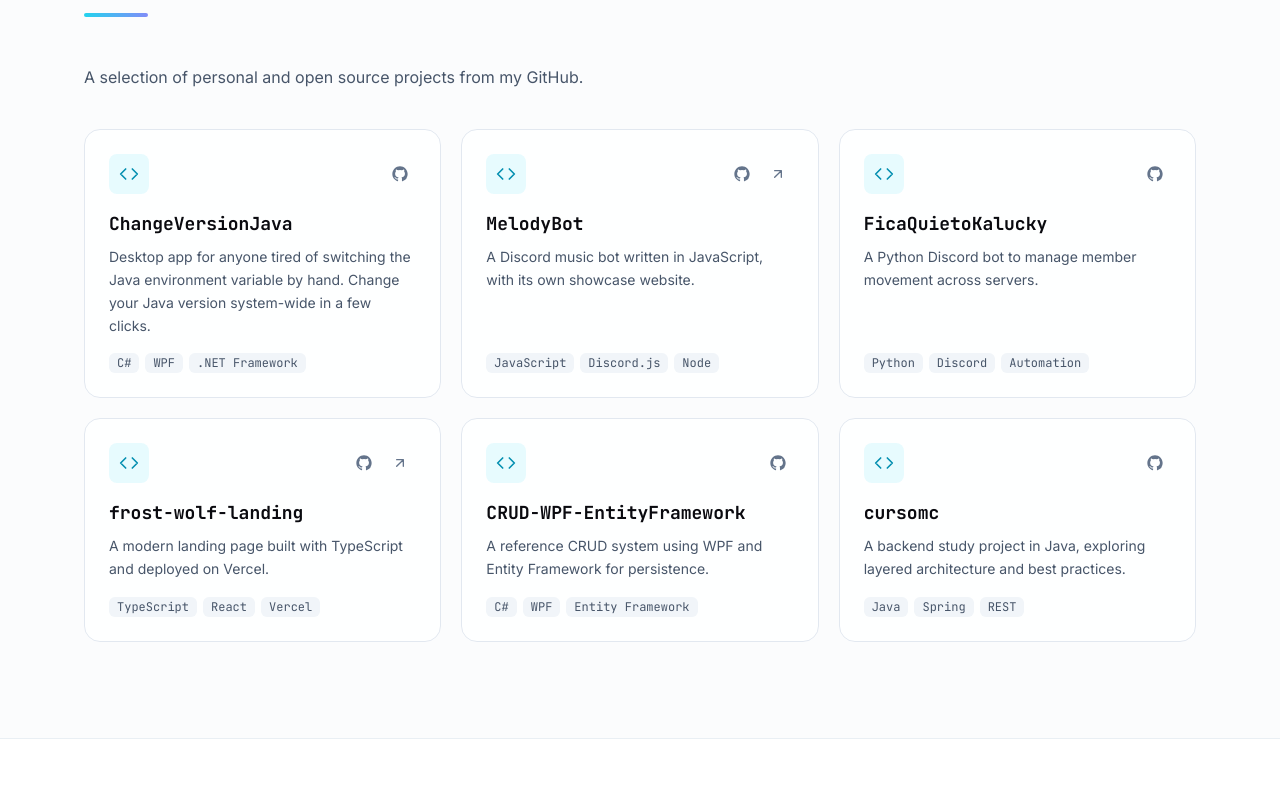
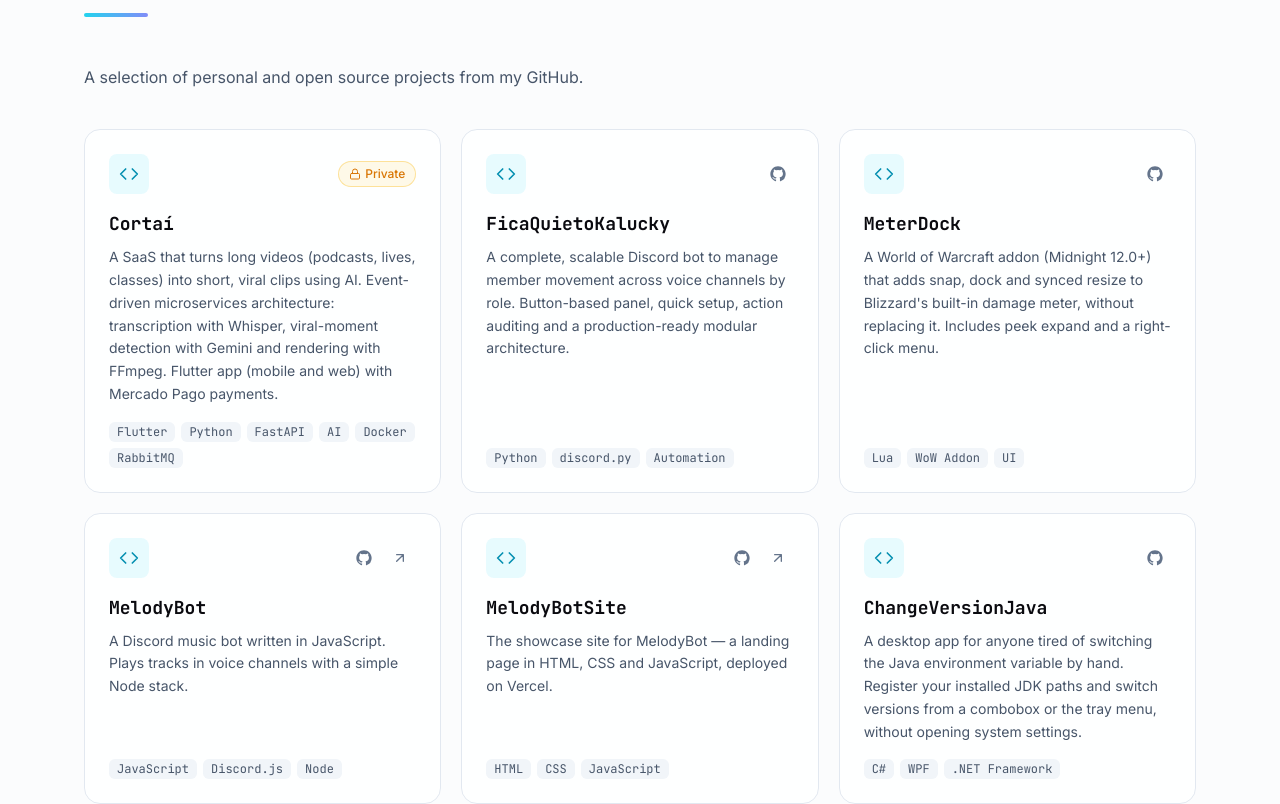
Before and after one commit to jubureba/jubureba.github.io, a React (Vite) app: page / in a window 1280 px wide. Shown: the part 3544-4348 px from the top of the page. Built offline with nearby package versions, Linux system fonts and the light colour scheme.

Commit message:
feat: curar projetos do portfolio (Cortai, MeterDock, MelodyBotSite, etc.)
- Substitui a lista de projetos pelos 6 escolhidos
- Cortai como destaque, marcado como privado (sem link de codigo)
- Descricoes fieis baseadas nos READMEs de cada repo

```diff
--- a/src/components/icons.tsx
+++ b/src/components/icons.tsx
@@ -43,6 +43,15 @@ export function ArrowUpRightIcon(props: IconProps) {
   )
 }
 
+export function LockIcon(props: IconProps) {
+  return (
+    <svg viewBox="0 0 24 24" fill="none" stroke="currentColor" strokeWidth="2" strokeLinecap="round" strokeLinejoin="round" aria-hidden="true" {...props}>
+      <rect x="3" y="11" width="18" height="11" rx="2" />
+      <path d="M7 11V7a5 5 0 0 1 10 0v4" />
+    </svg>
+  )
+}
+
 export function CodeIcon(props: IconProps) {
   return (
     <svg viewBox="0 0 24 24" fill="none" stroke="currentColor" strokeWidth="2" strokeLinecap="round" strokeLinejoin="round" aria-hidden="true" {...props}>
--- a/src/i18n/translations.ts
+++ b/src/i18n/translations.ts
@@ -50,12 +50,14 @@ export interface Translation {
     subtitle: string
     viewCode: string
     viewLive: string
+    privateLabel: string
     items: {
       name: string
       description: string
       tags: string[]
-      repo: string
+      repo?: string
       live?: string
+      isPrivate?: boolean
     }[]
   }
   contact: {
@@ -213,50 +215,51 @@ export const translations: Record<Language, Translation> = {
         'Uma seleção de projetos pessoais e open source do meu GitHub.',
       viewCode: 'Ver código',
       viewLive: 'Ver online',
+      privateLabel: 'Privado',
       items: [
         {
-          name: 'ChangeVersionJava',
+          name: 'Cortaí',
           description:
-            'App desktop para quem cansou de trocar a variável de ambiente do Java na mão. Alterna a versão do Java pelo sistema com poucos cliques.',
-          tags: ['C#', 'WPF', '.NET Framework'],
-          repo: 'https://github.com/jubureba/ChangeVersionJava',
+            'SaaS que transforma vídeos longos (podcasts, lives, aulas) em clips curtos e virais usando IA. Arquitetura de microsserviços event-driven: transcrição com Whisper, detecção dos melhores momentos com Gemini e renderização com FFmpeg. App em Flutter (mobile e web) e pagamentos via Mercado Pago.',
+          tags: ['Flutter', 'Python', 'FastAPI', 'IA', 'Docker', 'RabbitMQ'],
+          isPrivate: true,
+        },
+        {
+          name: 'FicaQuietoKalucky',
+          description:
+            'Bot de Discord completo e escalável para gerenciar a movimentação de membros entre canais de voz por cargo. Painel com botões, setup rápido, auditoria de ações e arquitetura modular pronta para produção.',
+          tags: ['Python', 'discord.py', 'Automação'],
+          repo: 'https://github.com/jubureba/FicaQuietoKalucky',
+        },
+        {
+          name: 'MeterDock',
+          description:
+            'Addon para World of Warcraft (Midnight 12.0+) que adiciona snap, dock e sincronização de redimensionamento ao medidor de dano nativo da Blizzard, sem substituí-lo. Inclui peek expand e menu de contexto.',
+          tags: ['Lua', 'WoW Addon', 'UI'],
+          repo: 'https://github.com/jubureba/MeterDock',
         },
         {
           name: 'MelodyBot',
           description:
-            'Bot de música para Discord, escrito em JavaScript, com site de apresentação próprio.',
+            'O bot de música paraense para Discord, escrito em JavaScript. Toca faixas em canais de voz com uma stack simples em Node.',
           tags: ['JavaScript', 'Discord.js', 'Node'],
           repo: 'https://github.com/jubureba/MelodyBot',
           live: 'https://melody-bot.vercel.app',
         },
         {
-          name: 'FicaQuietoKalucky',
+          name: 'MelodyBotSite',
           description:
-            'Bot de Discord em Python para gerenciar a movimentação de membros em servidores.',
-          tags: ['Python', 'Discord', 'Automação'],
-          repo: 'https://github.com/jubureba/FicaQuietoKalucky',
+            'Site de apresentação do MelodyBot, com landing page em HTML, CSS e JavaScript e deploy na Vercel.',
+          tags: ['HTML', 'CSS', 'JavaScript'],
+          repo: 'https://github.com/jubureba/MelodyBotSite',
+          live: 'https://melody-bot-site.vercel.app',
         },
         {
-          name: 'frost-wolf-landing',
+          name: 'ChangeVersionJava',
           description:
-            'Landing page moderna construída em TypeScript, com deploy na Vercel.',
-          tags: ['TypeScript', 'React', 'Vercel'],
-          repo: 'https://github.com/jubureba/frost-wolf-landing',
-          live: 'https://frost-wolf-landing.vercel.app',
-        },
-        {
-          name: 'CRUD-WPF-EntityFramework',
-          description:
-            'Sistema CRUD de referência usando WPF e Entity Framework para persistência.',
-          tags: ['C#', 'WPF', 'Entity Framework'],
-          repo: 'https://github.com/jubureba/CRUD-WPF-ENTITYFRAMEWORK',
-        },
-        {
-          name: 'cursomc',
-          description:
-            'Projeto de estudos backend em Java, explorando arquitetura em camadas e boas práticas.',
-          tags: ['Java', 'Spring', 'REST'],
-          repo: 'https://github.com/jubureba/cursomc',
+            'App desktop para quem cansou de trocar a variável de ambiente do Java na mão. Cadastra os caminhos das JDKs instaladas e alterna a versão por combobox ou pelo menu da bandeja, sem abrir as configurações do sistema.',
+          tags: ['C#', 'WPF', '.NET Framework'],
+          repo: 'https://github.com/jubureba/ChangeVersionJava',
         },
       ],
     },
@@ -411,50 +414,51 @@ export const translations: Record<Language, Translation> = {
       subtitle: 'A selection of personal and open source projects from my GitHub.',
       viewCode: 'View code',
       viewLive: 'Live demo',
+      privateLabel: 'Private',
       items: [
         {
-          name: 'ChangeVersionJava',
+          name: 'Cortaí',
           description:
-            'Desktop app for anyone tired of switching the Java environment variable by hand. Change your Java version system-wide in a few clicks.',
-          tags: ['C#', 'WPF', '.NET Framework'],
-          repo: 'https://github.com/jubureba/ChangeVersionJava',
+            'A SaaS that turns long videos (podcasts, lives, classes) into short, viral clips using AI. Event-driven microservices architecture: transcription with Whisper, viral-moment detection with Gemini and rendering with FFmpeg. Flutter app (mobile and web) with Mercado Pago payments.',
+          tags: ['Flutter', 'Python', 'FastAPI', 'AI', 'Docker', 'RabbitMQ'],
+          isPrivate: true,
+        },
+        {
+          name: 'FicaQuietoKalucky',
+          description:
+            'A complete, scalable Discord bot to manage member movement across voice channels by role. Button-based panel, quick setup, action auditing and a production-ready modular architecture.',
+          tags: ['Python', 'discord.py', 'Automation'],
+          repo: 'https://github.com/jubureba/FicaQuietoKalucky',
+        },
+        {
+          name: 'MeterDock',
+          description:
+            "A World of Warcraft addon (Midnight 12.0+) that adds snap, dock and synced resize to Blizzard's built-in damage meter, without replacing it. Includes peek expand and a right-click menu.",
+          tags: ['Lua', 'WoW Addon', 'UI'],
+          repo: 'https://github.com/jubureba/MeterDock',
         },
         {
           name: 'MelodyBot',
           description:
-            'A Discord music bot written in JavaScript, with its own showcase website.',
+            'A Discord music bot written in JavaScript. Plays tracks in voice channels with a simple Node stack.',
           tags: ['JavaScript', 'Discord.js', 'Node'],
           repo: 'https://github.com/jubureba/MelodyBot',
           live: 'https://melody-bot.vercel.app',
         },
         {
-          name: 'FicaQuietoKalucky',
+          name: 'MelodyBotSite',
           description:
-            'A Python Discord bot to manage member movement across servers.',
-          tags: ['Python', 'Discord', 'Automation'],
-          repo: 'https://github.com/jubureba/FicaQuietoKalucky',
+            'The showcase site for MelodyBot — a landing page in HTML, CSS and JavaScript, deployed on Vercel.',
+          tags: ['HTML', 'CSS', 'JavaScript'],
+          repo: 'https://github.com/jubureba/MelodyBotSite',
+          live: 'https://melody-bot-site.vercel.app',
         },
         {
-          name: 'frost-wolf-landing',
+          name: 'ChangeVersionJava',
           description:
-            'A modern landing page built with TypeScript and deployed on Vercel.',
-          tags: ['TypeScript', 'React', 'Vercel'],
-          repo: 'https://github.com/jubureba/frost-wolf-landing',
-          live: 'https://frost-wolf-landing.vercel.app',
-        },
-        {
-          name: 'CRUD-WPF-EntityFramework',
-          description:
-            'A reference CRUD system using WPF and Entity Framework for persistence.',
-          tags: ['C#', 'WPF', 'Entity Framework'],
-          repo: 'https://github.com/jubureba/CRUD-WPF-ENTITYFRAMEWORK',
-        },
-        {
-          name: 'cursomc',
-          description:
-            'A backend study project in Java, exploring layered architecture and best practices.',
-          tags: ['Java', 'Spring', 'REST'],
-          repo: 'https://github.com/jubureba/cursomc',
+            'A desktop app for anyone tired of switching the Java environment variable by hand. Register your installed JDK paths and switch versions from a combobox or the tray menu, without opening system settings.',
+          tags: ['C#', 'WPF', '.NET Framework'],
+          repo: 'https://github.com/jubureba/ChangeVersionJava',
         },
       ],
     },
--- a/src/sections/Projects.tsx
+++ b/src/sections/Projects.tsx
@@ -1,6 +1,6 @@
 import { useLanguage } from '../context/LanguageContext'
 import { Reveal, SectionHeading } from '../components/Reveal'
-import { ArrowUpRightIcon, CodeIcon, GithubIcon } from '../components/icons'
+import { ArrowUpRightIcon, CodeIcon, GithubIcon, LockIcon } from '../components/icons'
 
 export function Projects() {
   const { t } = useLanguage()
@@ -28,6 +28,13 @@ export function Projects() {
                     <CodeIcon className="h-5 w-5" />
                   </span>
                   <div className="flex items-center gap-1">
+                    {project.isPrivate && (
+                      <span className="inline-flex items-center gap-1 rounded-full border border-amber-400/40 bg-amber-400/10 px-2.5 py-1 text-xs font-medium text-amber-600 dark:text-amber-400">
+                        <LockIcon className="h-3 w-3" />
+                        {t.projects.privateLabel}
+                      </span>
+                    )}
+                    {project.repo && (
                       <a
                         href={project.repo}
                         target="_blank"
@@ -37,6 +44,7 @@ export function Projects() {
                       >
                         <GithubIcon className="h-4 w-4" />
                       </a>
+                    )}
                     {project.live && (
                       <a
                         href={project.live}
```
Lines whose indentation alone changed are shown as unchanged.
